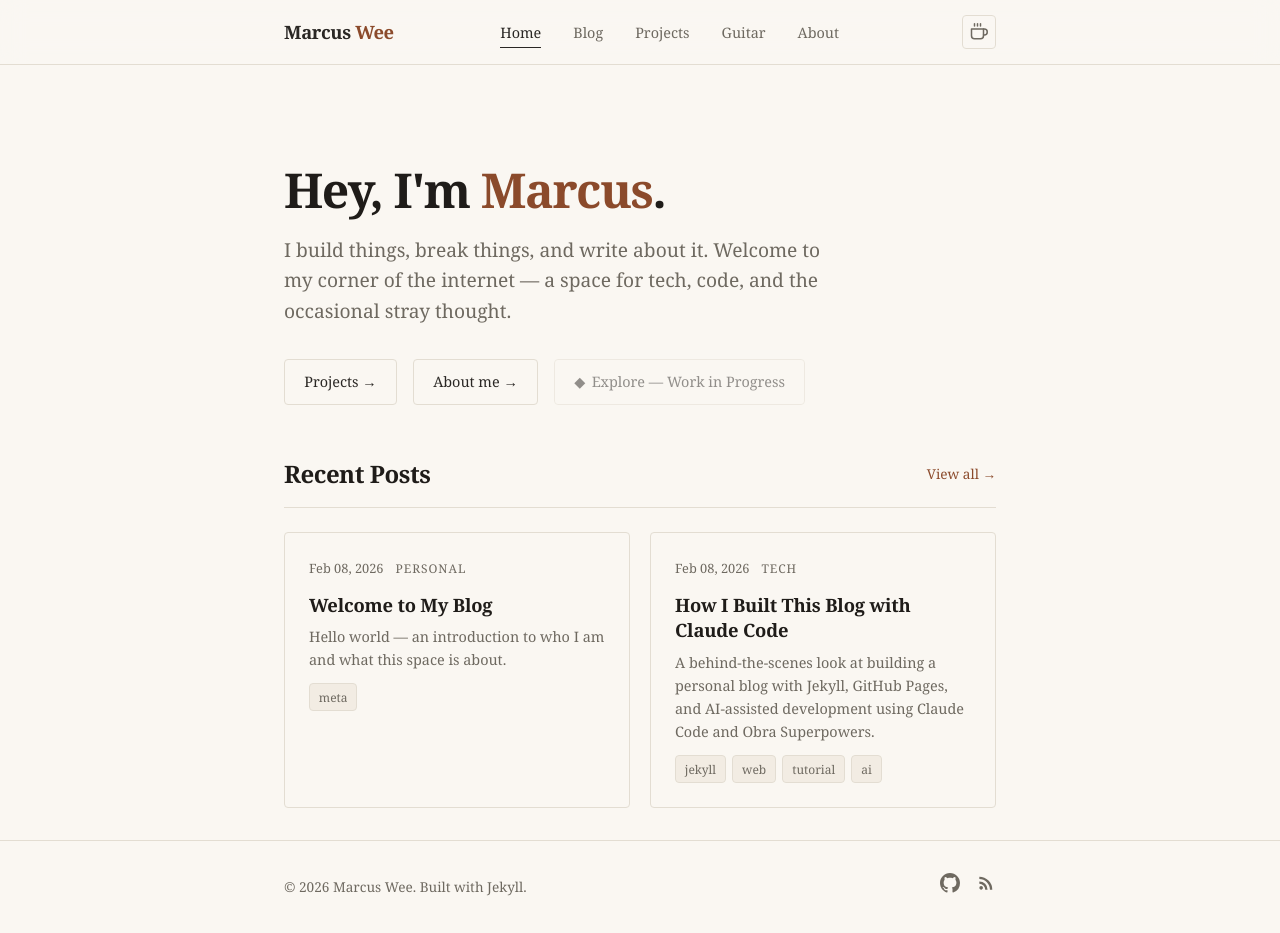
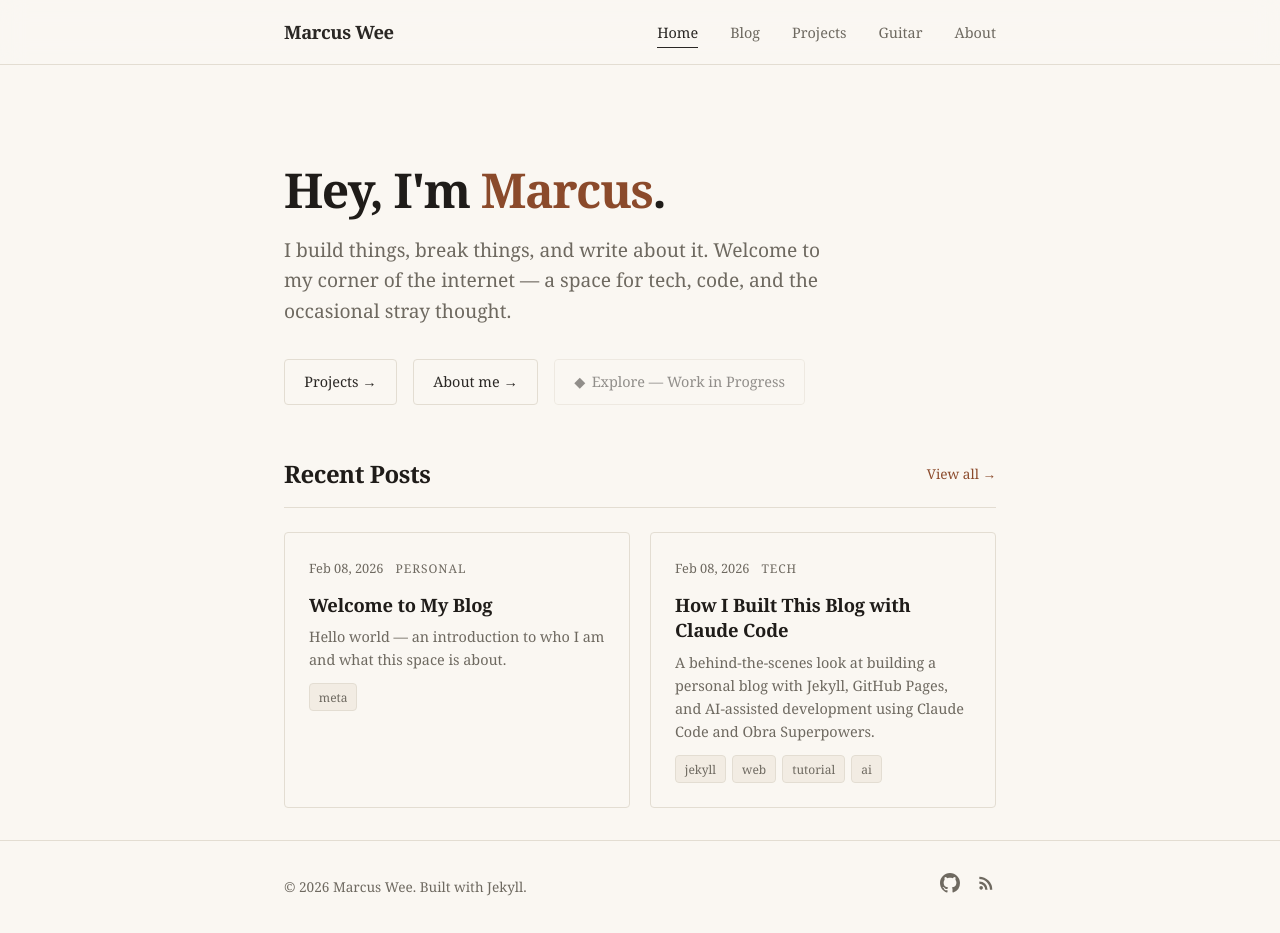
Before and after one commit to Marcushadow/Marcushadow.github.io, a Jekyll site: the page built from index.html, in a window 1280 px wide and 933 px high. Built offline with Jekyll 4.4.1, drawn with Linux system fonts in a browser that asks for light colours; the list of posts is cut into pages by our own code.

Commit message:
feat(nav): remove theme toggle button and init script
Single theme means no toggle. Drop the three SVG icons, the
localStorage-backed theme-init JS, and the accent span on the
nav logo.

```diff
--- a/_includes/head.html
+++ b/_includes/head.html
@@ -1,19 +1,6 @@
 <meta charset="UTF-8">
 <meta name="viewport" content="width=device-width, initial-scale=1.0">
 <meta http-equiv="X-UA-Compatible" content="ie=edge">
-
-<script>
-  (function() {
-    var theme = localStorage.getItem('theme');
-    if (!theme) {
-      theme = 'beige';
-      localStorage.setItem('theme', 'beige');
-    }
-    if (theme === 'light' || theme === 'beige') {
-      document.documentElement.setAttribute('data-theme', theme);
-    }
-  })();
-</script>
 
 <link rel="preconnect" href="https://fonts.googleapis.com">
 <link rel="preconnect" href="https://fonts.gstatic.com" crossorigin>
--- a/_includes/nav.html
+++ b/_includes/nav.html
@@ -1,7 +1,7 @@
 <nav class="site-nav">
   <div class="nav-container">
     <a href="{{ '/' | relative_url }}" class="nav-logo">
-      <span class="logo-text">Marcus <span class="accent">Wee</span></span>
+      <span class="logo-text">Marcus Wee</span>
     </a>
     <button class="nav-toggle" aria-label="Toggle navigation">
       <span></span>
@@ -15,13 +15,5 @@
       <li><a href="{{ '/guitar-tabs' | relative_url }}" {% if page.url contains '/guitar-tabs' %}class="active"{% endif %}>Guitar</a></li>
       <li><a href="{{ '/about' | relative_url }}" {% if page.url == '/about' or page.url == '/about/' %}class="active"{% endif %}>About</a></li>
     </ul>
-    <button class="theme-toggle" id="theme-toggle" aria-label="Switch theme">
-      <!-- Moon icon (shown in dark mode → click goes to light) -->
-      <svg class="theme-icon theme-icon-moon" xmlns="http://www.w3.org/2000/svg" width="18" height="18" viewBox="0 0 24 24" fill="none" stroke="currentColor" stroke-width="2" stroke-linecap="round" stroke-linejoin="round"><path d="M21 12.79A9 9 0 1 1 11.21 3 7 7 0 0 0 21 12.79z"/></svg>
-      <!-- Sun icon (shown in light mode → click goes to beige) -->
-      <svg class="theme-icon theme-icon-sun" xmlns="http://www.w3.org/2000/svg" width="18" height="18" viewBox="0 0 24 24" fill="none" stroke="currentColor" stroke-width="2" stroke-linecap="round" stroke-linejoin="round"><circle cx="12" cy="12" r="5"/><line x1="12" y1="1" x2="12" y2="3"/><line x1="12" y1="21" x2="12" y2="23"/><line x1="4.22" y1="4.22" x2="5.64" y2="5.64"/><line x1="18.36" y1="18.36" x2="19.78" y2="19.78"/><line x1="1" y1="12" x2="3" y2="12"/><line x1="21" y1="12" x2="23" y2="12"/><line x1="4.22" y1="19.78" x2="5.64" y2="18.36"/><line x1="18.36" y1="5.64" x2="19.78" y2="4.22"/></svg>
-      <!-- Coffee icon (shown in beige mode → click goes to dark) -->
-      <svg class="theme-icon theme-icon-coffee" xmlns="http://www.w3.org/2000/svg" width="18" height="18" viewBox="0 0 24 24" fill="none" stroke="currentColor" stroke-width="2" stroke-linecap="round" stroke-linejoin="round"><path d="M18 8h1a4 4 0 0 1 0 8h-1"/><path d="M2 8h16v9a4 4 0 0 1-4 4H6a4 4 0 0 1-4-4V8z"/><line x1="6" y1="1" x2="6" y2="4"/><line x1="10" y1="1" x2="10" y2="4"/><line x1="14" y1="1" x2="14" y2="4"/></svg>
-    </button>
   </div>
 </nav>
--- a/_layouts/default.html
+++ b/_layouts/default.html
@@ -22,43 +22,6 @@
         navLinks.classList.toggle('open');
       });
     }
-
-    // Theme switcher
-    (function() {
-      const themes = ['dark', 'light', 'beige'];
-      const toggle = document.getElementById('theme-toggle');
-      if (!toggle) return;
-
-      function getCurrentTheme() {
-        return document.documentElement.getAttribute('data-theme') || 'dark';
-      }
-
-      function setTheme(theme) {
-        if (theme === 'dark') {
-          document.documentElement.removeAttribute('data-theme');
-        } else {
-          document.documentElement.setAttribute('data-theme', theme);
-        }
-        localStorage.setItem('theme', theme);
-
-        // Update Giscus iframe theme
-        var giscusFrame = document.querySelector('iframe.giscus-frame');
-        if (giscusFrame) {
-          var giscusTheme = theme === 'dark' ? 'dark' : theme === 'beige' ? 'light' : 'light';
-          giscusFrame.contentWindow.postMessage(
-            { giscus: { setConfig: { theme: giscusTheme } } },
-            'https://giscus.app'
-          );
-        }
-      }
-
-      toggle.addEventListener('click', function() {
-        var current = getCurrentTheme();
-        var idx = themes.indexOf(current);
-        var next = themes[(idx + 1) % themes.length];
-        setTheme(next);
-      });
-    })();
   </script>
 </body>
 </html>
--- a/assets/css/main.css
+++ b/assets/css/main.css
@@ -100,10 +100,6 @@ ul, ol {
   color: var(--text);
 }
 
-.nav-logo .accent {
-  color: var(--accent);
-}
-
 .nav-links {
   display: flex;
   gap: 2rem;
@@ -169,46 +165,6 @@ ul, ol {
 .nav-toggle.active span:nth-child(3) {
   transform: translateY(-7px) rotate(-45deg);
 }
-
-/* ============================================
-   Theme Toggle
-   ============================================ */
-.theme-toggle {
-  background: none;
-  border: 1px solid var(--border);
-  border-radius: var(--radius);
-  cursor: pointer;
-  padding: 0.45rem;
-  display: flex;
-  align-items: center;
-  justify-content: center;
-  color: var(--text-secondary);
-  transition: color var(--transition), border-color var(--transition), background var(--transition);
-  margin-left: 1rem;
-}
-
-.theme-toggle:hover {
-  color: var(--text);
-  border-color: var(--text-secondary);
-  background: transparent;
-}
-
-.theme-icon {
-  display: none;
-}
-
-/* Default (dark): show moon */
-.theme-icon-moon {
-  display: block;
-}
-
-[data-theme="light"] .theme-icon-moon { display: none; }
-[data-theme="light"] .theme-icon-sun { display: block; }
-[data-theme="light"] .theme-icon-coffee { display: none; }
-
-[data-theme="beige"] .theme-icon-moon { display: none; }
-[data-theme="beige"] .theme-icon-sun { display: none; }
-[data-theme="beige"] .theme-icon-coffee { display: block; }
 
 /* ============================================
    Layout
```
